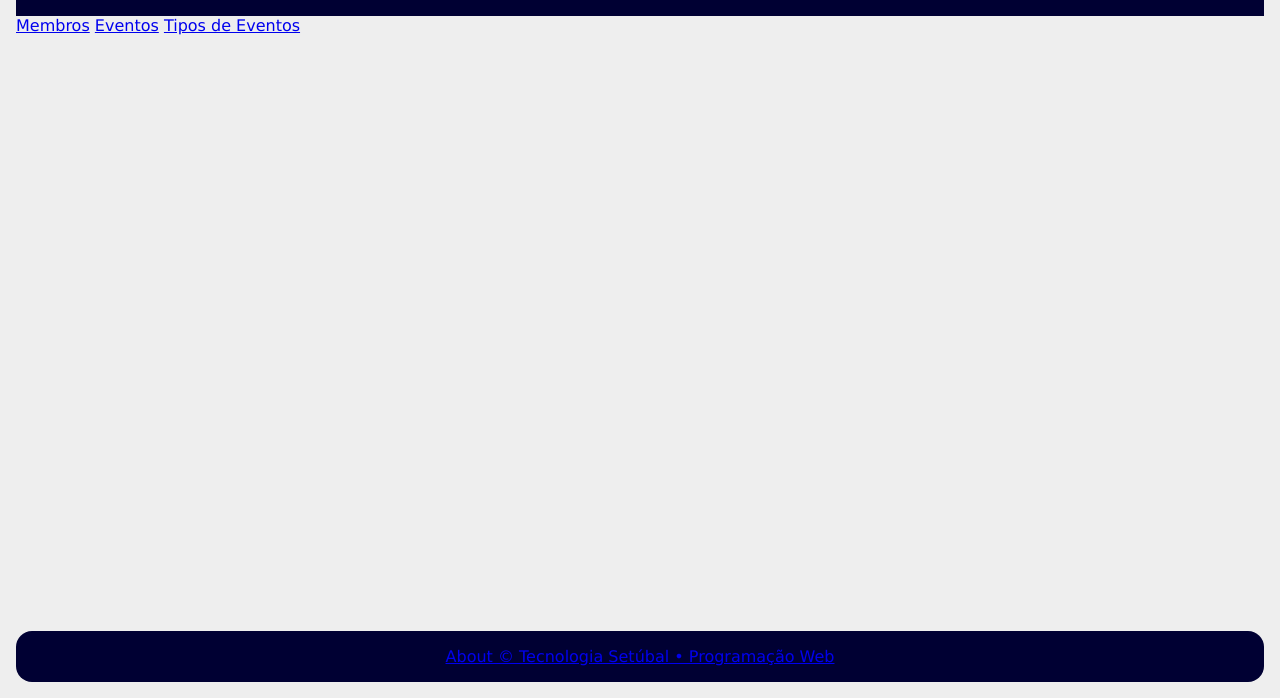
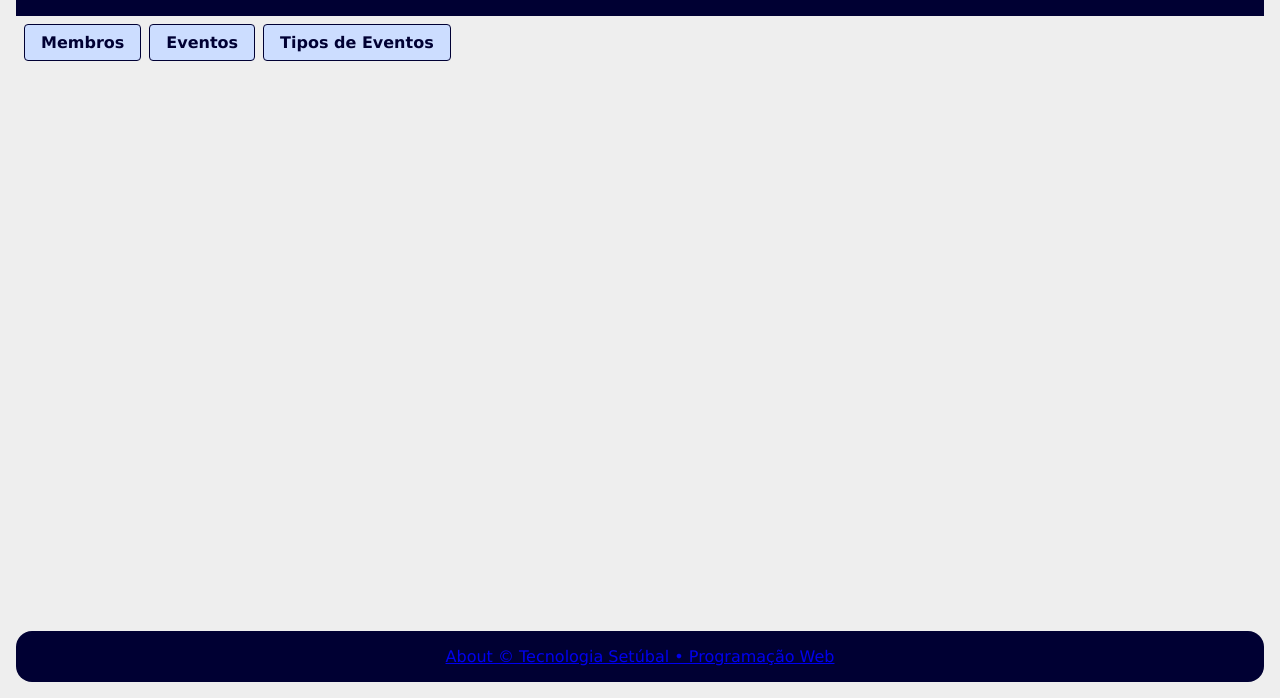
Before and after one commit to FilipeRPatricio/Projeto-PW, a plain HTML site: page main.html in a window 1280 px wide. Shown: the part 102-800 px from the top of the page. Drawn offline with Linux system fonts and the light colour scheme.

Commit message:
navigator bar

```diff
--- a/styles/styles.css
+++ b/styles/styles.css
@@ -37,3 +37,28 @@ footer {
     background-color: var(--root-primary-color);
     border-radius: var(--root-border-radius) var(--root-border-radius) 0 0;
 }
+
+.navigator-bar{
+    display: flex;
+    justify-content: start;
+    background-color: var(--root-secondary-background-color);
+    padding:var(--root-half-space);
+    border-bottom: 1 px solid var (--root-primary-color);
+}
+
+.navigator-bar .area-link {
+    text-decoration: none;
+    color: var(--root-primary-color);
+    background-color: var(--root-background-color);
+    padding: var(--root-half-space) var(--root-space);
+    margin-right: var(--root-half-space);
+    border: 1px solid var(--root-primary-color);
+    border-radius: var(--root-quarter-space);
+    font-weight: bold;
+    text-align: center;
+}
+
+.navigator-bar .area-link:hover {
+    background-color: var(--root-primary-color);
+    color: var(--root-background-color);
+}
```
